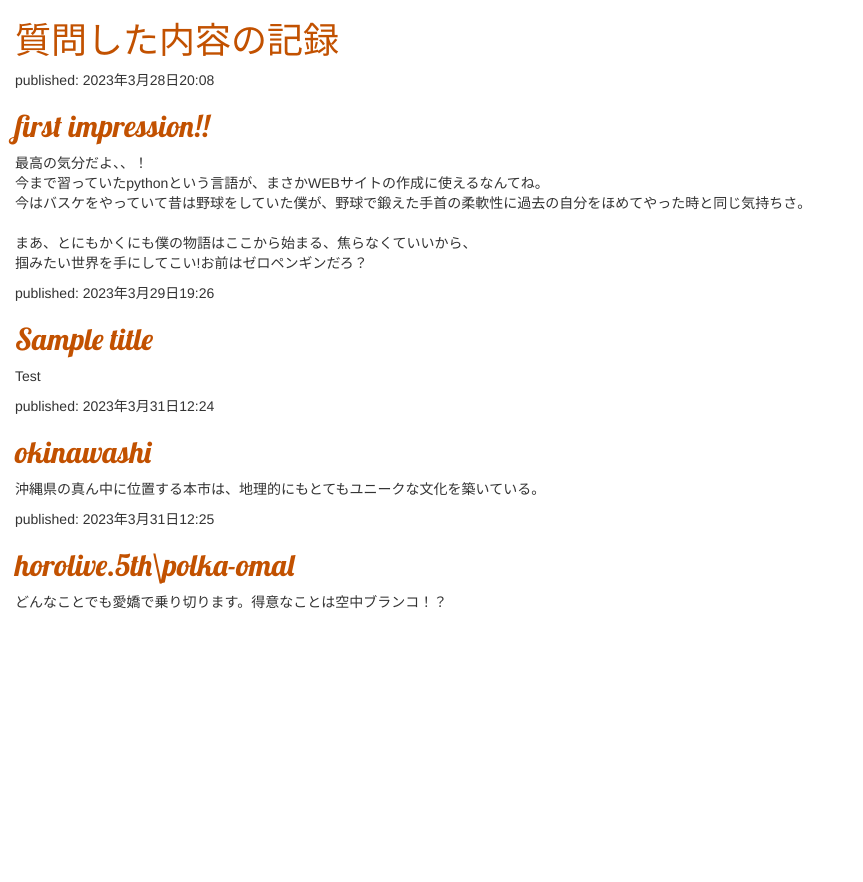
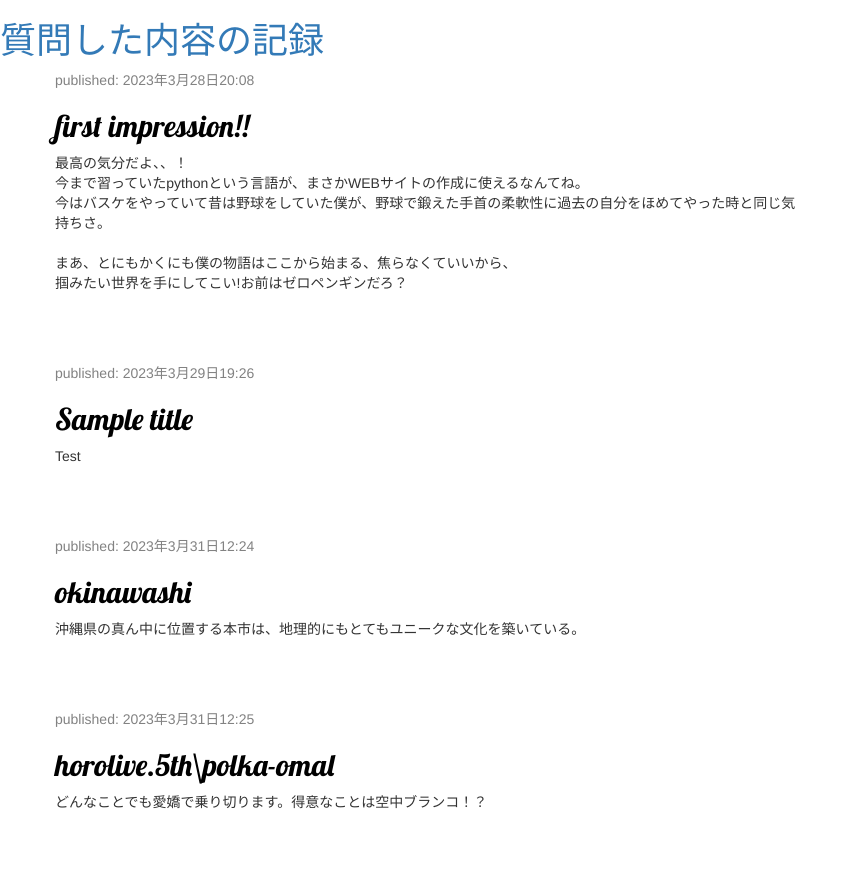
Before and after one commit to zero-penguin/my-first-blog, a Django app: page / in a window 1280 px wide. Shown: the whole page, without its empty margins (0-863 px from the left). Before the commit the page ends 609 px from the top, so only its background shows below. Run offline with Django 4.2, Linux system fonts and the light colour scheme; data comes from the database, SQL or seed files in the repository; some libraries are stand-ins or nearby versions.

Commit message:
cssの拡張

```diff
--- a/blog/static/blog.css
+++ b/blog/static/blog.css
@@ -1,10 +1,46 @@
-/* 文字の装飾 */
-h1 a, h2 a {
-  color: #C25100;
-  font-family: 'Lobster';
+.page-header {
+  background-color: #C25100;
+  margin-top: 0;
+  padding: 20px 20px 20px 40px;
 }
 
-/* 余白の追加 */
-body {
-  padding-left: 15px;
+.page-header h1, .page-header h1 a, .page-header h1 a:visited, .page-header h1 a:active {
+  color: #ffffff;
+  font-size: 36pt;
+  text-decoration: none;
 }
+
+.content {
+  margin-left: 40px;
+}
+
+h1, h2, h3, h4 {
+  font-family: 'Lobster', cursive;
+}
+
+.date {
+  color: #828282;
+}
+
+.save {
+  float: right;
+}
+
+.post-form textarea, .post-form input {
+  width: 100%;
+}
+
+.top-menu, .top-menu:hover, .top-menu:visited {
+  color: #ffffff;
+  float: right;
+  font-size: 26pt;
+  margin-right: 20px;
+}
+
+.post {
+  margin-bottom: 70px;
+}
+
+.post h2 a, .post h2 a:visited {
+  color: #000000;
+}
--- a/blog/templates/blog/post_list.html
+++ b/blog/templates/blog/post_list.html
@@ -12,12 +12,20 @@
             <h1><a href="/">質問した内容の記録</a></h1>
         </div>
 
-        {% for post in posts %}
-            <div>
-                <p>published: {{ post.published_date }}</p>
-                <h2><a href="">{{ post.title }}</a></h2>
-                <p>{{ post.text|linebreaksbr }}</p>
+        <div class="content container">
+            <div class="row">
+                <div class="col-md-8">
+                    {% for post in posts %}
+                        <div class="post">
+                            <div class="date">
+                                <p>published: {{ post.published_date }}</p>
+                            </div>
+                            <h2><a href="">{{ post.title }}</a></h2>
+                            <p>{{ post.text|linebreaksbr }}</p>
+                        </div>
+                    {% endfor %}
+                </div>
             </div>
-        {% endfor %}
+        </div>
     </body>
 </html>
```
